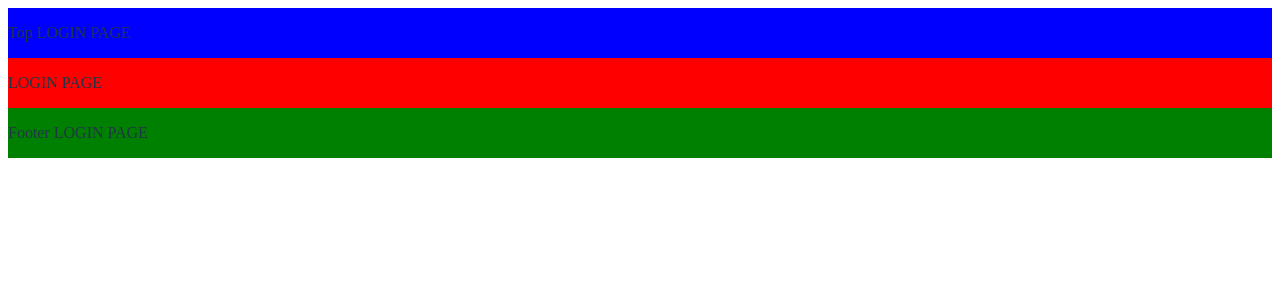
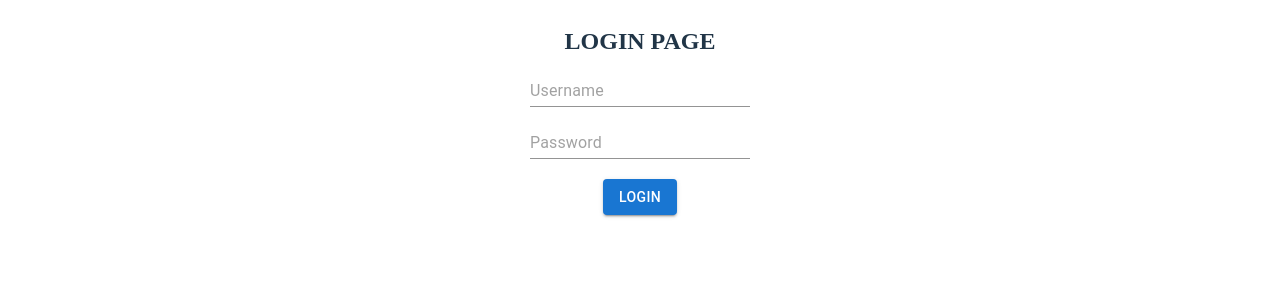
Before and after one commit to MinhSHTP/task-management-client, a React (Vite) app in the folder client/: page / in a window 1280 px wide. Shown: the top 300 px of the page. Built offline with nearby package versions, Linux system fonts and the light colour scheme.

Commit message:
Handle Login success

```diff
--- a/client/package.json
+++ b/client/package.json
@@ -10,9 +10,14 @@
     "preview": "vite preview"
   },
   "dependencies": {
+    "@apollo/client": "^3.8.5",
     "@emotion/react": "^11.11.1",
     "@emotion/styled": "^11.11.0",
+    "@graphql-codegen/cli": "^5.0.0",
+    "@graphql-codegen/client-preset": "^4.1.0",
+    "@graphql-typed-document-node/core": "^3.2.0",
     "@mui/material": "^5.14.11",
+    "graphql": "^16.8.1",
     "react": "^18.2.0",
     "react-dom": "^18.2.0",
     "react-router-dom": "^6.16.0"
--- /dev/null
+++ b/client/src/graphql/authentication.ts
@@ -0,0 +1,11 @@
+import { gql } from "@apollo/client";
+const LOGIN = gql`
+  mutation Mutation($loginInput: LoginInput) {
+    login(loginInput: $loginInput) {
+      message
+      success
+      token
+    }
+  }
+`;
+export { LOGIN };
--- a/client/src/main.tsx
+++ b/client/src/main.tsx
@@ -3,11 +3,41 @@ import ReactDOM from "react-dom/client";
 import App from "./App.tsx";
 import "./index.css";
 import { BrowserRouter } from "react-router-dom";
+import {
+  ApolloClient,
+  ApolloProvider,
+  createHttpLink,
+  InMemoryCache,
+} from "@apollo/client";
+import { setContext } from "@apollo/client/link/context";
+import { GRAPHQL_URL } from "./configs/index.ts";
+
+const httpLink = createHttpLink({
+  uri: GRAPHQL_URL,
+  headers: { "Apollo-Require-Preflight": "true" },
+});
+
+const authLink = setContext((_, { headers }) => {
+  const token = localStorage.getItem("token");
+  return {
+    headers: {
+      ...headers,
+      authorization: token ? `Bearer ${token}` : "",
+    },
+  };
+});
+
+const client = new ApolloClient({
+  link: authLink.concat(httpLink),
+  cache: new InMemoryCache({ addTypename: false }),
+});
 
 ReactDOM.createRoot(document.getElementById("root")!).render(
   <React.StrictMode>
     <BrowserRouter>
-      <App />
+      <ApolloProvider client={client}>
+        <App />
+      </ApolloProvider>
     </BrowserRouter>
   </React.StrictMode>
 );
--- a/client/src/pages/Login/index.tsx
+++ b/client/src/pages/Login/index.tsx
@@ -1,51 +1,59 @@
-export const Login = () => {
+import React, { useState } from "react";
+import { Input, Button } from "@mui/material";
+import { useMutation } from "@apollo/client";
+import { LOGIN } from "src/graphql/authentication";
+import { Authentication } from "src/types";
+
+export const Login: React.FC = () => {
+  const [loginInput, setLoginInput] = useState<Authentication>({});
+
+  const [doLogin] = useMutation(LOGIN, {
+    onCompleted: (data) => {
+      console.log(data);
+      if (data.success) {
+        localStorage.setItem("token", data.token);
+      }
+    },
+  });
+
+  const handleLogin = () => {
+    doLogin({ variables: { loginInput } });
+  };
+
+  const handleLoginInputChange = (e: React.FocusEvent<HTMLInputElement>) => {
+    setLoginInput({ ...loginInput, [e.target.name]: e.target.value });
+  };
   return (
-    <>
-      <div
-        style={{
-          display: "flex",
-          background: "red",
-          flexDirection: "column",
-          justifyItems: "center",
-          alignItems: "center",
-        }}
-      >
-        <div style={{ flex: 1, background: "blue", width: "100%" }}>
-          <p>Top LOGIN PAGE</p>
-        </div>
+    <div
+      style={{
+        display: "flex",
+        textAlign: "center",
+        flexDirection: "column",
+      }}
+    >
+      <div>
+        <h2>LOGIN PAGE</h2>
       </div>
-      <div
-        style={{
-          display: "flex",
-          background: "red",
-          flexDirection: "column",
-          justifyItems: "center",
-          alignItems: "center",
-        }}
-      >
-        <div style={{ flex: 1, background: "red", width: "100%" }}>
-          <p>LOGIN PAGE</p>
-        </div>
+      <div>
+        <Input
+          name="username"
+          placeholder="Username"
+          onBlur={handleLoginInputChange}
+        />
       </div>
-      <div
-        style={{
-          display: "flex",
-          background: "red",
-          flexDirection: "column",
-          justifyItems: "center",
-          alignItems: "center",
-        }}
-      >
-        <div
-          style={{
-            flex: 1,
-            background: "green",
-            width: "100%",
-          }}
-        >
-          <p>Footer LOGIN PAGE</p>
-        </div>
+      <div style={{ marginTop: "20px" }}>
+        <Input
+          name="password"
+          placeholder="Password"
+          type="password"
+          onBlur={handleLoginInputChange}
+        />
       </div>
-    </>
+      <div style={{ marginTop: "20px" }}>
+        <Button variant="contained" onClick={handleLogin}>
+          Login
+        </Button>
+      </div>
+    </div>
   );
 };
--- /dev/null
+++ b/client/src/types/index.ts
@@ -0,0 +1,4 @@
+export type Authentication = {
+  usename?: string;
+  password?: string;
+};
```
Also changed, not shown: 1 other file (tests, documents, lock files or other folders).
